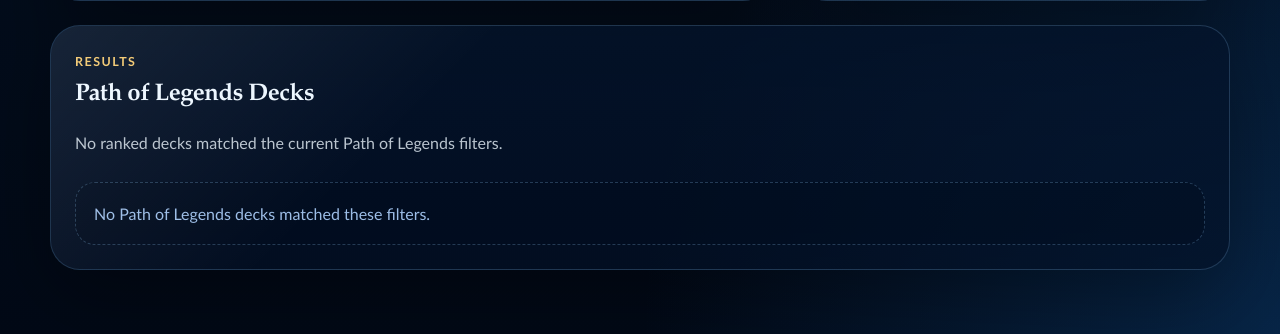
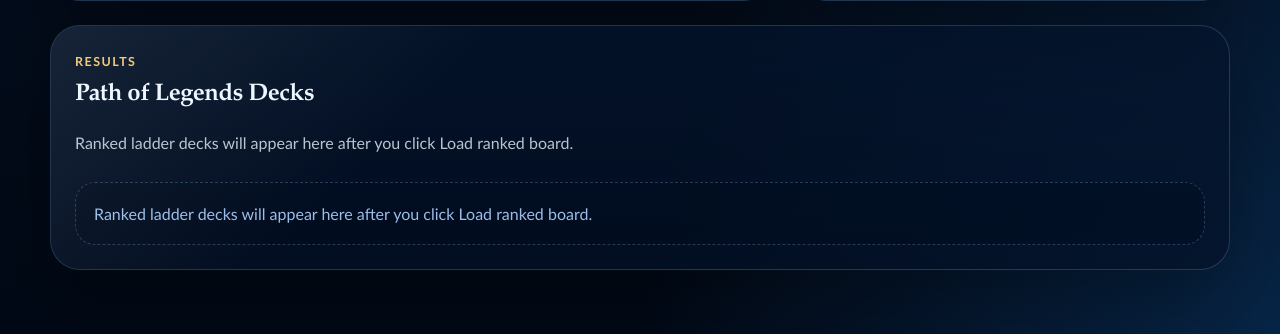
Before and after one commit to louiskwoklf/clash-royale-duel-decks-v4, a FastAPI app: page / in a window 1280 px wide. Shown: the part 1041-1375 px from the top of the page. Run offline with FastAPI, Linux system fonts and the light colour scheme; data that the repository does not hold is empty.

Commit message:
fix: require explicit deck loading

```diff
--- a/app/static/app.js
+++ b/app/static/app.js
@@ -1,6 +1,10 @@
 function formatPercent(value) {
   return `${(value * 100).toFixed(1)}%`;
 }
+
+const PATH_IDLE_MESSAGE = "Ranked ladder decks will appear here after you click Load ranked board.";
+const DUEL_IDLE_MESSAGE = "Four-deck duel lineups will appear here after you click Build duel decks.";
+const SOURCE_IDLE_MESSAGE = "The ranked deck pool feeding duel bundles will appear here after you click Build duel decks.";
 
 function escapeHtml(value) {
   return String(value)
@@ -595,14 +599,14 @@
   }
 
   await loadStats(statsEl);
-  pathResultsEl.innerHTML = renderEmptyState("Refresh the ranked board after admin jobs change the dataset.");
+  pathResultsEl.innerHTML = renderEmptyState(PATH_IDLE_MESSAGE);
   resultsEl.innerHTML = "";
   sourceResultsEl.innerHTML = "";
-  resultsEl.innerHTML = renderEmptyState("Build duel decks again to reflect the updated dataset.");
-  sourceResultsEl.innerHTML = renderEmptyState("The ranked source pool will repopulate after the next duel query.");
-  setText(pathSummaryEl, "Ranked ladder decks will appear here after the board loads.");
-  setText(duelSummaryEl, "Four-deck duel lineups will appear here after the builder runs.");
-  setText(sourceSummaryEl, "The ranked deck pool feeding duel bundles will appear here.");
+  resultsEl.innerHTML = renderEmptyState(DUEL_IDLE_MESSAGE);
+  sourceResultsEl.innerHTML = renderEmptyState(SOURCE_IDLE_MESSAGE);
+  setText(pathSummaryEl, PATH_IDLE_MESSAGE);
+  setText(duelSummaryEl, DUEL_IDLE_MESSAGE);
+  setText(sourceSummaryEl, SOURCE_IDLE_MESSAGE);
   setAdminButtonsDisabled(adminButtons, false);
 }
 
@@ -652,8 +656,6 @@
   const progressRenderer = createProgressRenderer(progressElements);
   const progressStream = createProgressStream(progressRenderer);
   let statsLoaded = false;
-  let pathLoaded = false;
-  let duelLoaded = false;
 
   const syncDaysValue = (input, output) => {
     output.textContent = input.value;
@@ -664,9 +666,12 @@
   pathDaysInputEl.addEventListener("input", () => syncDaysValue(pathDaysInputEl, pathDaysValueEl));
   duelDaysInputEl.addEventListener("input", () => syncDaysValue(duelDaysInputEl, duelDaysValueEl));
 
-  pathResultsEl.innerHTML = renderEmptyState("Ranked ladder decks will appear here after the board loads.");
-  duelResultsEl.innerHTML = renderEmptyState("Four-deck duel lineups will appear here after the builder runs.");
-  sourceResultsEl.innerHTML = renderEmptyState("The ranked deck pool feeding duel bundles will appear here.");
+  setText(pathSummaryEl, PATH_IDLE_MESSAGE);
+  setText(duelSummaryEl, DUEL_IDLE_MESSAGE);
+  setText(sourceSummaryEl, SOURCE_IDLE_MESSAGE);
+  pathResultsEl.innerHTML = renderEmptyState(PATH_IDLE_MESSAGE);
+  duelResultsEl.innerHTML = renderEmptyState(DUEL_IDLE_MESSAGE);
+  sourceResultsEl.innerHTML = renderEmptyState(SOURCE_IDLE_MESSAGE);
 
   async function refreshPathDecks() {
     setButtonBusy(pathSubmitButton, true, "Loading board...");
@@ -686,9 +691,7 @@
         pathResultsEl.innerHTML = renderEmptyState("No Path of Legends decks matched these filters.");
         setText(pathSummaryEl, "No ranked decks matched the current Path of Legends filters.");
       }
-      pathLoaded = true;
     } catch (error) {
-      pathLoaded = false;
       pathResultsEl.innerHTML = renderEmptyState(
         error instanceof Error ? error.message : "Failed to load Path of Legends decks.",
         "error",
@@ -725,9 +728,7 @@
           ? `Using ${pluralize(sourceDeckCount, "ranked candidate deck")} from a pool of ${data.source_pool_size}.`
           : "No ranked candidate decks were available for the current duel filters.",
       );
-      duelLoaded = true;
     } catch (error) {
-      duelLoaded = false;
       duelResultsEl.innerHTML = renderEmptyState(
         error instanceof Error ? error.message : "Failed to load duel decks.",
         "error",
@@ -773,14 +774,6 @@
       history.replaceState(null, "", `#${selectedView}`);
     }
 
-    if (selectedView === "path" && !pathLoaded) {
-      await refreshPathDecks();
-      return;
-    }
-    if (selectedView === "duel" && !duelLoaded) {
-      await refreshDuelDecks();
-      return;
-    }
     if (selectedView === "admin") {
       await ensureStatsLoaded();
     }
@@ -862,8 +855,6 @@
           progressStream,
         );
         statsLoaded = true;
-        pathLoaded = false;
-        duelLoaded = false;
       } catch (_error) {
         setAdminButtonsDisabled(adminButtons, false);
       }
--- a/app/templates/index.html
+++ b/app/templates/index.html
@@ -164,7 +164,7 @@
         <p class="eyebrow">Results</p>
         <h2>Path of Legends Decks</h2>
         <p id="path-summary" class="panel-copy">
-          Ranked ladder decks will appear here after the board loads.
+          Ranked ladder decks will appear here after you click Load ranked board.
         </p>
       </div>
     </div>
@@ -250,7 +250,7 @@
           <p class="eyebrow">Results</p>
           <h2>Duel Deck Bundles</h2>
           <p id="duel-summary" class="panel-copy">
-            Four-deck duel lineups will appear here after the builder runs.
+            Four-deck duel lineups will appear here after you click Build duel decks.
           </p>
         </div>
       </div>
@@ -263,7 +263,7 @@
           <p class="eyebrow">Source Pool</p>
           <h2>Ranked Candidate Decks</h2>
           <p id="source-summary" class="panel-copy">
-            The ranked deck pool feeding duel bundles will appear here.
+            The ranked deck pool feeding duel bundles will appear here after you click Build duel decks.
           </p>
         </div>
       </div>
```
